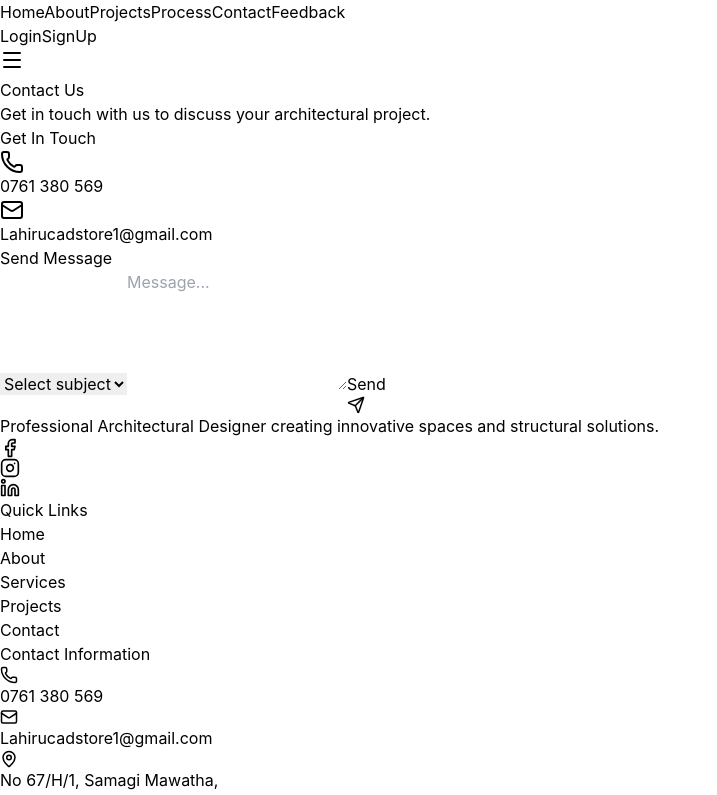
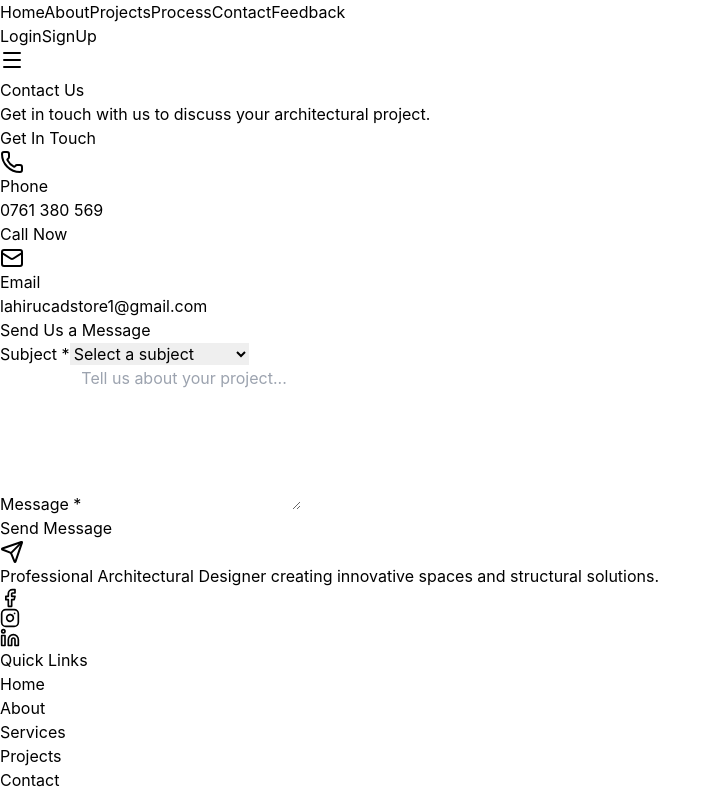
Before and after one commit to Hiruna2002/Design-Architecture-FE, a React (Vite) app: page /contact in a window 1280 px wide. Shown: the top 795 px of the page, without its empty margins (0-717 px from the left). Built offline with nearby package versions, Linux system fonts and the light colour scheme.

Commit message:
update contact page

```diff
--- a/src/pages/Contact.tsx
+++ b/src/pages/Contact.tsx
@@ -736,6 +736,11 @@ export default function Contact() {
         text: 'You must login to submit feedback!',
         confirmButtonColor: '#a3e635',
       });
+      setFormData((prev) => ({
+        ...prev,
+        subject: '',
+        message: ''
+      }));
       return;
     }
 
@@ -783,38 +788,64 @@ export default function Contact() {
 
   return (
     <div className="min-h-screen">
-
-      {/* Hero */}
+      {/* Hero Section */}
       <section className="bg-gradient-to-r from-[#0f172a] to-[#1e293b] text-white py-20">
-        <div className="max-w-7xl mx-auto px-4 text-center">
-          <motion.div initial={{ opacity: 0, y: 20 }} animate={{ opacity: 1, y: 0 }}>
-            <h1 className="text-5xl mb-4">Contact Us</h1>
+        <div className="max-w-7xl mx-auto px-4 sm:px-6 lg:px-8">
+          <motion.div
+            initial={{ opacity: 0, y: 20 }}
+            animate={{ opacity: 1, y: 0 }}
+            transition={{ duration: 0.6 }}
+            className="text-center"
+          >
+            <h1 className="text-5xl md:text-6xl mb-4">Contact Us</h1>
             <div className="w-24 h-1 bg-[#a3e635] mx-auto mb-6"></div>
-            <p className="text-gray-300">
+            <p className="text-xl text-gray-300 max-w-3xl mx-auto">
               Get in touch with us to discuss your architectural project.
             </p>
           </motion.div>
         </div>
       </section>
 
-      {/* Content */}
+      {/* Contact Section */}
       <section className="py-20 bg-white">
-        <div className="max-w-7xl mx-auto px-4 grid lg:grid-cols-2 gap-12">
-
-          {/* Left */}
-          <motion.div initial={{ opacity: 0, x: -30 }} whileInView={{ opacity: 1, x: 0 }}>
-            <h2 className="text-3xl mb-6">Get In Touch</h2>
-
-            <div className="flex items-center gap-4 mb-6">
-              <Phone />
-              <span>0761 380 569</span>
+        <div className="max-w-7xl mx-auto px-4 sm:px-6 lg:px-8">
+          <div className="grid grid-cols-1 lg:grid-cols-2 gap-12">
+            {/* Contact Info */}
+            <motion.div
+              initial={{ opacity: 0, x: -30 }}
+              whileInView={{ opacity: 1, x: 0 }}
+              viewport={{ once: true }}
+              transition={{ duration: 0.6 }}
+            >
+              <h2 className="text-3xl mb-8">Get In Touch</h2>
+              {/* Phone, Email, Address, Hours */}
+              <div className="space-y-6 mb-8">
+                <div className="flex items-start space-x-4">
+                  <div className="w-12 h-12 bg-[#a3e635] rounded-lg flex items-center justify-center">
+                    <Phone className="w-6 h-6 text-[#0f172a]" />
                   </div>
-
-            <div className="flex items-center gap-4">
-              <Mail />
-              <span>Lahirucadstore1@gmail.com</span>
+                  <div>
+                    <h3 className="text-lg mb-1">Phone</h3>
+                    <p className="text-gray-600">0761 380 569</p>
+                    <a
+                      href="tel:0761380569"
+                      className="inline-block mt-2 bg-[#a3e635] text-[#0f172a] px-4 py-2 rounded hover:bg-[#bef264] transition-colors
+                      block lg:hidden"
+                    >
+                      Call Now
+                    </a>
                   </div>
-
+                </div>
+                <div className="flex items-start space-x-4">
+                  <div className="w-12 h-12 bg-[#a3e635] rounded-lg flex items-center justify-center">
+                    <Mail className="w-6 h-6 text-[#0f172a]" />
+                  </div>
+                  <div>
+                    <h3 className="text-lg mb-1">Email</h3>
+                    <p className="text-gray-600">lahirucadstore1@gmail.com</p>
+                  </div>
+                </div>
+              </div>
               {/* ✅ using currentUser (avoid unused error) */}
               {currentUser && (
                 <p className="mt-6 text-green-600">
@@ -823,50 +854,83 @@ export default function Contact() {
               )}
             </motion.div>
 
-          {/* Right */}
-          <motion.div initial={{ opacity: 0, x: 30 }} whileInView={{ opacity: 1, x: 0 }}>
+            {/* Contact Form */}
+            <motion.div
+              initial={{ opacity: 0, x: 30 }}
+              whileInView={{ opacity: 1, x: 0 }}
+              viewport={{ once: true }}
+              transition={{ duration: 0.6 }}
+            >
               <div className="bg-gray-50 p-8 rounded-lg shadow-lg">
-              <h2 className="text-3xl mb-6">Send Message</h2>
+                <h2 className="text-3xl mb-6">Send Us a Message</h2>
 
                 {isSubmitted ? (
-                <div className="text-center py-10">
-                  <CheckCircle2 className="mx-auto mb-4 text-green-500" size={40} />
-                  <h3 className="text-xl">Message Sent!</h3>
+                  <motion.div
+                    initial={{ opacity: 0, scale: 0.9 }}
+                    animate={{ opacity: 1, scale: 1 }}
+                    className="text-center py-12"
+                  >
+                    <div className="w-16 h-16 rounded-full bg-primary/10 flex items-center justify-center mx-auto mb-6">
+                      <CheckCircle2 className="w-8 h-8 text-primary" />
                     </div>
+                    <h3 className="text-2xl font-bold mb-2">Message Sent!</h3>
+                    <p className="text-gray-500">
+                      Thank you for reaching out. We&apos;ll get back to you soon.
+                    </p>
+                  </motion.div>
                 ) : (
-                <form onSubmit={handleSubmit} className="space-y-4">
-
+                  <form onSubmit={handleSubmit} className="space-y-6">
+                    <div>
+                      <label htmlFor="subject" className="block mb-2 text-gray-700">
+                        Subject *
+                      </label>
                       <select
+                        id="subject"
                         name="subject"
                         value={formData.subject}
                         onChange={handleChange}
                         required
-                    className="w-full p-3 border rounded"
+                        className="w-full px-4 py-3 border border-gray-300 rounded-lg focus:outline-none focus:ring-2 focus:ring-[#a3e635] bg-white"
                       >
-                    <option value="">Select subject</option>
-                    <option value="design">Design</option>
+                        <option value="">Select a subject</option>
+                        <option value="architectural-design">Architectural Design</option>
+                        <option value="renovation">Renovation Design</option>
+                        <option value="estimate">Estimate Preparation</option>
+                        <option value="structural">Structural Design</option>
                         <option value="construction">Construction</option>
+                        <option value="consultation">General Consultation</option>
+                        <option value="other">Other</option>
                       </select>
+                    </div>
 
+                    <div>
+                      <label htmlFor="message" className="block mb-2 text-gray-700">
+                        Message *
+                      </label>
                       <textarea
+                        id="message"
                         name="message"
                         value={formData.message}
                         onChange={handleChange}
                         required
-                    rows={5}
-                    className="w-full p-3 border rounded"
-                    placeholder="Message..."
-                  />
+                        rows={6}
+                        className="w-full px-4 py-3 border border-gray-300 rounded-lg focus:outline-none focus:ring-2 focus:ring-[#a3e635] resize-none bg-white"
+                        placeholder="Tell us about your project..."
+                      ></textarea>
+                    </div>
 
-                  <button className="w-full bg-[#a3e635] py-3 flex justify-center items-center gap-2">
-                    Send <Send size={18} />
+                    <button
+                      type="submit"
+                      className="w-full bg-[#a3e635] text-[#0f172a] py-4 rounded-lg hover:bg-[#bef264] transition-all duration-300 flex items-center justify-center space-x-2 group"
+                    >
+                      <span>Send Message</span>
+                      <Send className="w-5 h-5 group-hover:translate-x-1 transition-transform" />
                     </button>
-
                   </form>
                 )}
               </div>
             </motion.div>
-
+          </div>
         </div>
       </section>
     </div>
```
Lines whose indentation alone changed are shown as unchanged.
